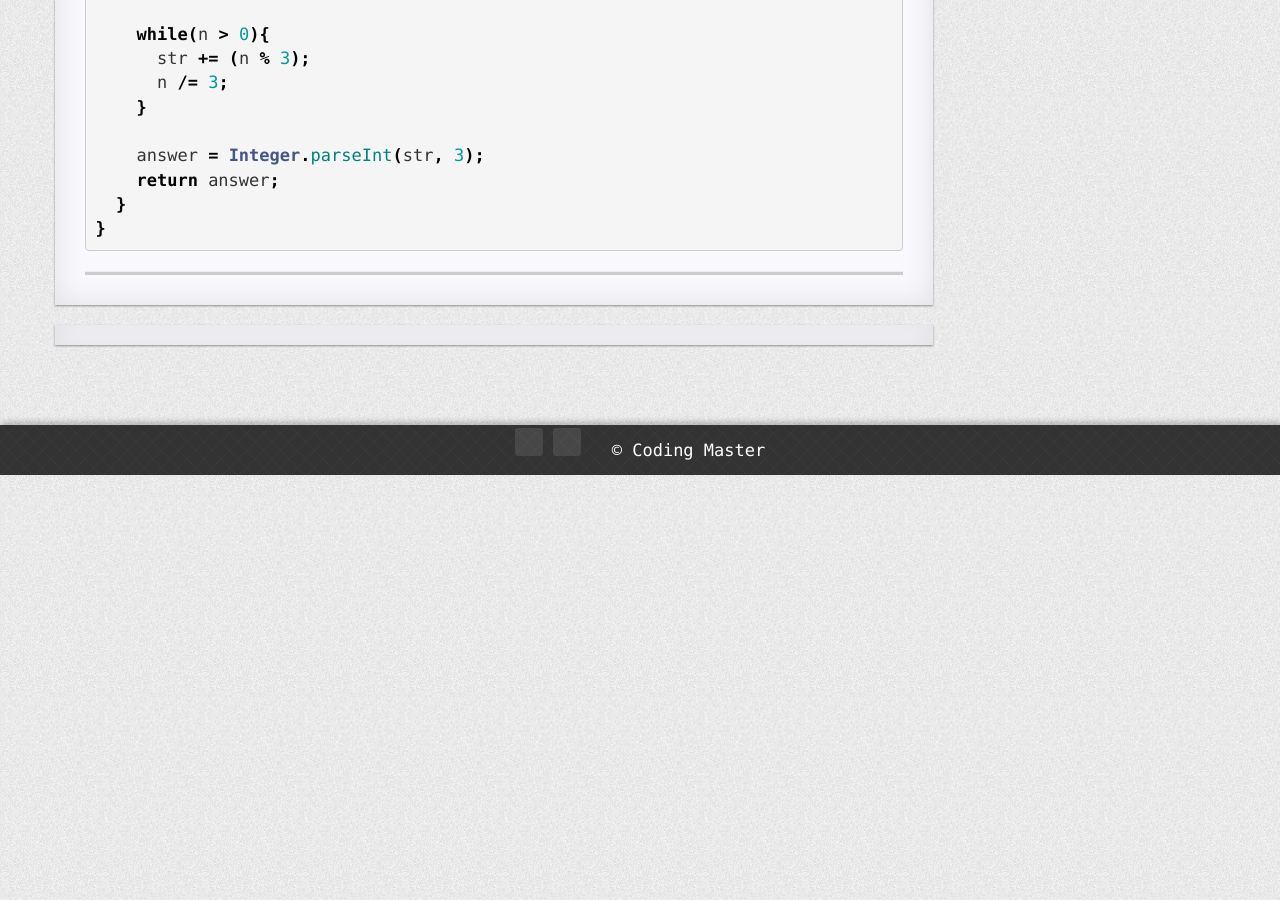
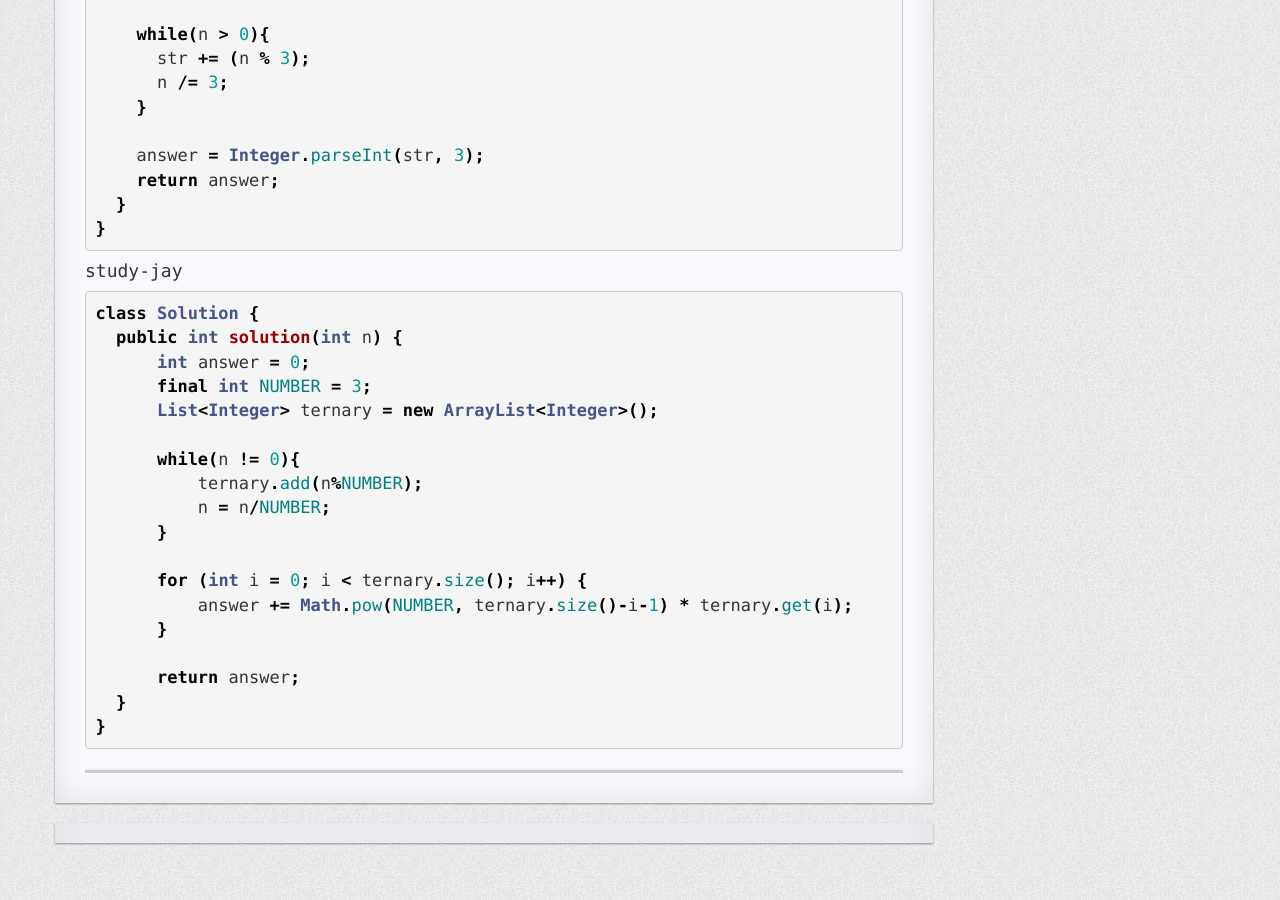
Before and after one commit to COMA-coding-master/COMA-coding-master.github.io, a Jekyll site: the page built from _posts/2022-01-02-3진법뒤집기.md, in a window 1280 px wide and 900 px high, scrolled down 2308 px. Built offline with Jekyll 4.4.1, drawn with Linux system fonts in a browser that asks for light colours; nearby versions of some CDN libraries; comment, search, counter and statistics services are not loaded; a style sheet for code colours, icons or effects is not loaded.

Commit message:
3진법 뒤집기

````diff
--- a/_posts/2022-01-02-3진법뒤집기.md
+++ b/_posts/2022-01-02-3진법뒤집기.md
@@ -115,3 +115,26 @@ class Solution {
   }
 }
 ```
+
+#### study-jay
+
+```java
+class Solution {
+  public int solution(int n) {
+      int answer = 0;
+      final int NUMBER = 3;
+      List<Integer> ternary = new ArrayList<Integer>();
+
+      while(n != 0){
+          ternary.add(n%NUMBER);
+          n = n/NUMBER;
+      }
+
+      for (int i = 0; i < ternary.size(); i++) {
+          answer += Math.pow(NUMBER, ternary.size()-i-1) * ternary.get(i);
+      }
+
+      return answer;
+  }
+}
+```
````
